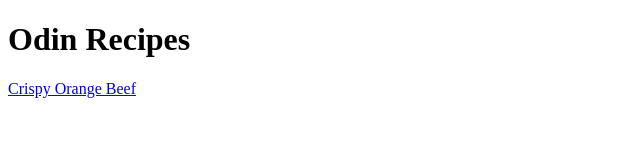
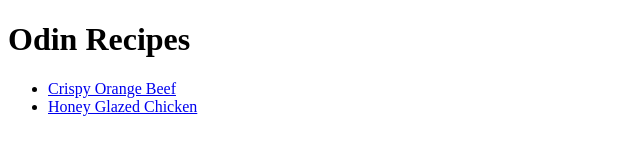
Before and after one commit to Operon5/odin-recipes, a plain HTML site: page index.html in a window 1280 px wide. Shown: the whole page, without its empty margins (0-640 px from the left). Drawn offline with Linux system fonts and the light colour scheme.

Commit message:
Only Chicken recipe added in last update in error. Updated Index.html now added.

```diff
--- a/index.html
+++ b/index.html
@@ -6,6 +6,9 @@
 </head>
 <body>
     <h1>Odin Recipes</h1>
-    <a href ="recipes/crispy_orange_beef.html">Crispy Orange Beef</a>
+    <ul>
+    <li><a href ="recipes/crispy_orange_beef.html">Crispy Orange Beef</a></li>
+    <li><a href ="recipes/honey_glazed_chicken.html">Honey Glazed Chicken</a></li>
+    </ul>
 </body>
 </html>
```
